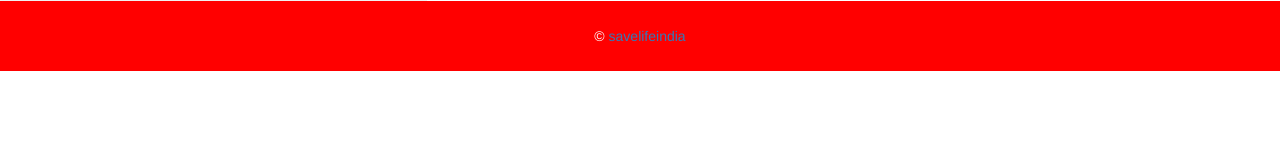
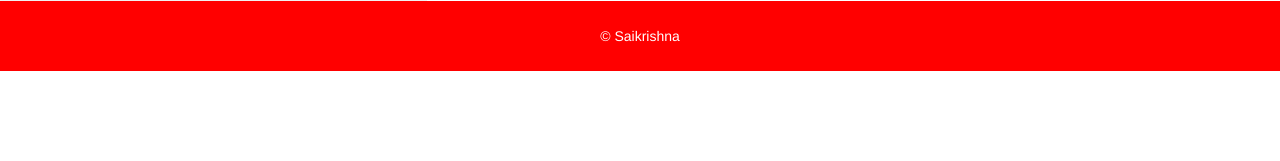
Before and after one commit to saikrishna6415/blooddonation, a Flask app: page /about in a window 1280 px wide. Shown: the part 639-800 px from the top of the page. Run offline with Flask 2, Linux system fonts and the light colour scheme; some libraries are stand-ins or nearby versions.

Commit message:
Updated footer

```diff
--- a/templates/layout.html
+++ b/templates/layout.html
@@ -1,7 +1,7 @@
 <!DOCTYPE html>
 <html lang="en">
 <head>
-  <title>SAVE LIFE INIDA</title>
+  <title>BLOOD DONATION </title>
   <meta charset="utf-8">
   <meta name="viewport" content="width=device-width, initial-scale=1">
   <link href="/static/styles.css" rel="stylesheet">
@@ -60,7 +60,7 @@
 </div>
 
 <footer class="container-fluid text-center">
-  <p> <p>&copy; <a href="" target="_blank">savelifeindia</a></p>
+  <p> <p>&copy; Saikrishna</p>
 </p>
 </footer>
 
```
